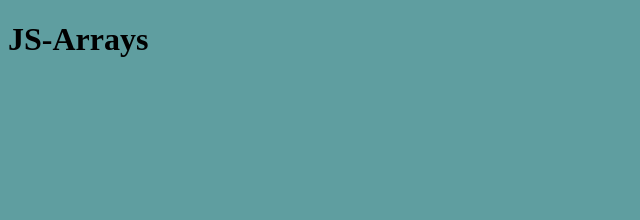
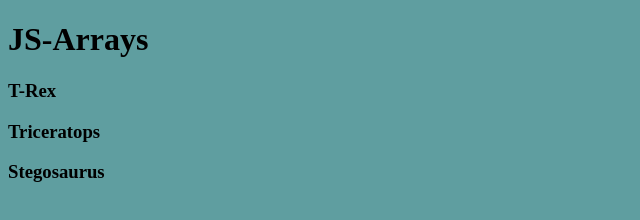
Before and after one commit to GregStephen/js-arrays, a plain HTML site: page index.html in a window 1280 px wide. Shown: the whole page, without its empty margins (0-640 px from the left). Drawn offline with Linux system fonts and the light colour scheme.

Commit message:
did dino things

```diff
--- a/index.html
+++ b/index.html
@@ -6,6 +6,9 @@
     </head>
     <body>
         <h1>JS-Arrays</h1>
+        <div id="dino-barn">
+
+        </div>
         <script src="./main.js"></script>
     </body>
 </html>
--- a/main.js
+++ b/main.js
@@ -1 +1,36 @@
-console.log ("sup lil bitch");
+const dinosaurs = [
+    {
+        dinoType: 'T-Rex',
+    },
+    {
+        dinoType: 'Triceratops',
+    },
+    {
+        dinoType: 'Stegosaurus',
+    }
+];
+
+
+// loop over the dinos
+// build up a domstring
+// print the domstring to the dom
+
+const printToDom = (divID, textToPrint) => {
+    const selectedDiv = document.getElementById(divID);
+    selectedDiv.innerHTML += textToPrint;
+};
+
+const buildDinosaurs = () => {
+    let domString = '';
+    for(let i = 0; i < dinosaurs.length; i++){
+        domString += `<h3>${dinosaurs[i].dinoType}</h3>`;
+        console.log("dinotype", dinosaurs[i].dinoType);
+    }
+    printToDom('dino-barn', domString)
+};
+
+const init = () => {
+    buildDinosaurs();
+};
+
+init();
```
